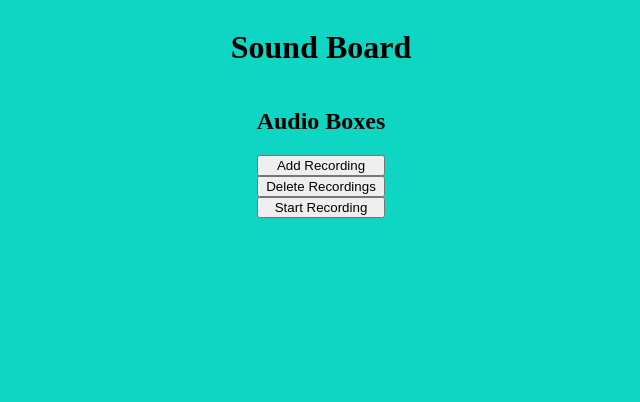
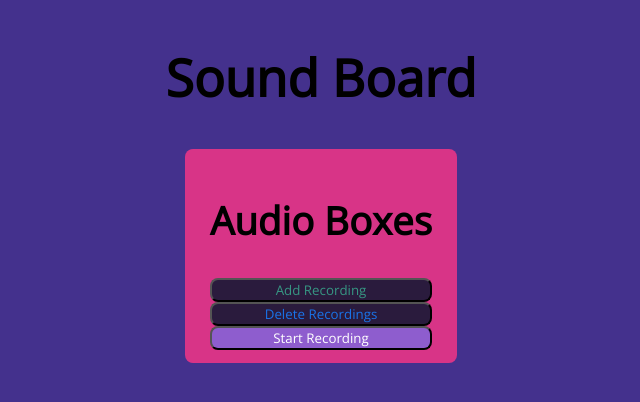
Before and after one commit to GarrettLayden/Solo-Project, a React app: page / in a window 1280 px wide. Both pictures are taken after a click on the button "Add Recording". Shown: the top 402 px of the page, without its empty margins (319-959 px from the left). Built offline with nearby package versions, Linux system fonts and the light colour scheme.

Commit message:
solo project

```diff
--- a/audio.js
+++ b/audio.js
@@ -24,7 +24,7 @@ audioRecording.recordAudio = () =>
           const audioUrl = URL.createObjectURL(audioBlob);
           const audio = new Audio(audioUrl);
           const play = () => audio.play();
-          resolve({ audioBlob, audioUrl, play });
+          resolve({audioBlob, audioUrl, play})
         });
 
         mediaRecorder.stop();
@@ -42,41 +42,35 @@ audioRecording.handleAction = async (idNumber) => {
   const actionButton = document.getElementById(`${idNumber}`);
   actionButton.disabled = true;
   recorder.start();
-  await audioRecording.sleep(1000);
+  await audioRecording.sleep(2000);
   const audio = await recorder.stop();
   audio.play();
-  await audioRecording.sleep(1000);
+  await audioRecording.sleep(2000);
   actionButton.disabled = false;
 };
 
-// audioRecording.storeAudio = async () => {
-//   let idNumber = 1;
-//   const recorder = await audioRecording.recordAudio();
-//   const actionButton = document.getElementById(`${idNumber}`);
-//   idNumber++;
-//   actionButton.disabled = true;
-//   console.log('recorder: ', recorder);
-//   recorder.start();
-//   await audioRecording.sleep(1000);
-//   await recorder.stop();
-//   // audio.play();
-//   await audioRecording.sleep(1000);
-//   actionButton.disabled = false;
-// }
+audioRecording.storeAudio = async (idNumber) => {
+  const recorder = await audioRecording.recordAudio();
+  const actionButton = document.getElementById(`${idNumber}`);
+  // actionButton.disabled = true;
+  recorder.start();
+  // await audioRecording.sleep(2000);
+  return await recorder.stop();
+  // await audioRecording.sleep(2000);
+  // actionButton.disabled = false;
+}
 
-// audioRecording.playAudio = async () => {
-//   let idNumber = 1;
-//   const recorder = await audioRecording.recordAudio();
-//   const actionButton = document.getElementById(`${idNumber}`);
-//   idNumber++;
-//   actionButton.disabled = true;
-//   console.log('recorder: ', recorder);
-//   recorder.start();
-//   await audioRecording.sleep(1000);
-//   const audio = await recorder.stop();
-//   audio.play();
-//   await audioRecording.sleep(1000);
-//   actionButton.disabled = false;
-// }
+audioRecording.playAudio = async (idNumber) => {
+  // const recorder = await audioRecording.recordAudio();
+  const actionButton = document.getElementById(`${idNumber}`);
+  // actionButton.disabled = true;
+  // recorder.start();
+  // await audioRecording.sleep(2000);
+  // const audio = await recorder.stop();
+  const audio = await audioRecording.storeAudio(idNumber);
+  audio.play();
+  // await audioRecording.sleep(2000);
+  // actionButton.disabled = false;
+}
 
 module.exports = audioRecording;
--- a/client/Square.js
+++ b/client/Square.js
@@ -1,15 +1,11 @@
 import React from 'react';
 import { render } from 'react-dom';
-const audioRecording = require('../audio.js');
+const audioRecorder = require('../audio.js');
 
 const Square = (props) => {
 
-  return( <button className='Square' id={props.id} onClick={() => {audioRecording.handleAction(props.id)}}>Start Recording</button>)
-  // onMouseDown={() => {audioRecording.handleAction()}}
+  return( <button className='Square' id={props.id} onMouseDown={() => {audioRecorder.storeAudio(props.id)}} onMouseUp={() => {audioRecorder.playAudio(props.id)}}>Start Recording</button>)
+  // onMouseDown={() => {audioRecorder.handleAction()}}
 }
 
 export default Square;
-
-// figure out how to add more squares everytime a button is pressed
-// figure out how to store audio by holding button
-// figure out how to play audio by clicking button
--- a/client/SquareContainer.js
+++ b/client/SquareContainer.js
@@ -1,17 +1,8 @@
 import React, { useState, useEffect } from 'react';
 import Square from './Square.js';
-const audioRecording = require('../audio.js');
 
 // holds a method that will be passed down to each square
-// has a button that will make more squares
-//
-
-
-// function update () {
-//   const [value, setValue] = useState(0);
-//   return () => setValue(value => value + 1);
-// }
-
+// has a button that will make more square
 
 let numOfSquares = 1;
 
@@ -20,10 +11,14 @@ const SquareContainer = props => {
   const [squareArray, setSquareArray] = useState([]);
 
   return (
-    <div>
-      <button id='add' onClick={() => setSquareArray([...squareArray, <Square id={numOfSquares++} key={numOfSquares}/>])}>Add Recording</button>
-      <button id='delete' onClick={() => setSquareArray([])}>Delete Recordings</button>
-      {squareArray}
+    <div className='bigBoard'>
+      <div className='buttonsBox'>
+          <button id='add' onClick={() => setSquareArray([...squareArray, <Square id={numOfSquares++} key={numOfSquares}/>])}>Add Recording</button>
+          <button id='delete' onClick={() => setSquareArray([])}>Delete Recordings</button>
+        <div className='board'>
+          {squareArray}
+        </div>
+      </div>
     </div>
   )
 }
--- a/client/styles.css
+++ b/client/styles.css
@@ -1,26 +1,74 @@
+@import url('https://fonts.googleapis.com/css2?family=Open+Sans:wght@300&display=swap');
 
-/*
+html {
+  font-size: 2vw;
+}
+
 header {
   display: flex;
-  /* flex-direction: column;
+  flex-direction: column;
   justify-content: center
-} */
+}
 
 body {
+  font-family: 'Open Sans', sans-serif;
   display: flex;
   justify-content: center;
   align-items: center;
   flex-direction: column;
-  background-color: rgb(14, 214, 194);
+  background-color: #44318d;
 }
 
 div {
   display: flex;
-  flex-direction: column
+  justify-content: flex-start;
+  flex-direction: column;
+  background-color: #d83487
 }
 
-#action {
+#app {
+  display: flex;
+  justify-content: flex-start;
+  align-items: center;
+  background-color: #d83487;
+  border: 1px solid transparent;
+  border-radius: 8px;
+  padding: 12px 24px 12px 24px;
+  margin: 2.5px;
+}
+
+#add {
+  font-family: 'Open Sans', sans-serif;
   display: flex;
   justify-content: center;
-  align-items: center;
+  color: #379683;
+  border-radius: 8px;
+  background-color: #2a1b3d;
 }
+
+#delete {
+  font-family: 'Open Sans', sans-serif;
+  display: flex;
+  justify-content: center;
+  color: #1a73e8;
+  border-radius: 8px;
+  background-color: #2a1b3d;
+}
+
+.bigBoard {
+  display: flex;
+  background-color: #606F78;
+}
+
+.Square {
+  font-family: 'Open Sans', sans-serif;
+  display: flex;
+  justify-content: center;
+  background-color: #8e5dce;
+  color: #fff;
+  border-radius: 8px;
+}
+
+button:disabled {
+  background-color: rgb(132, 22, 22);
+}
--- a/package.json
+++ b/package.json
@@ -19,6 +19,9 @@
   },
   "homepage": "https://github.com/GarrettLayden/Solo-Project#readme",
   "dependencies": {
+    "@emotion/react": "^11.9.0",
+    "@emotion/styled": "^11.8.1",
+    "@mui/material": "^5.8.1",
     "express": "^4.18.1",
     "node-fetch": "^2.6.7",
     "react": "^18.1.0",
```
Also changed, not shown: 1 other file (tests, documents, lock files or other folders).
